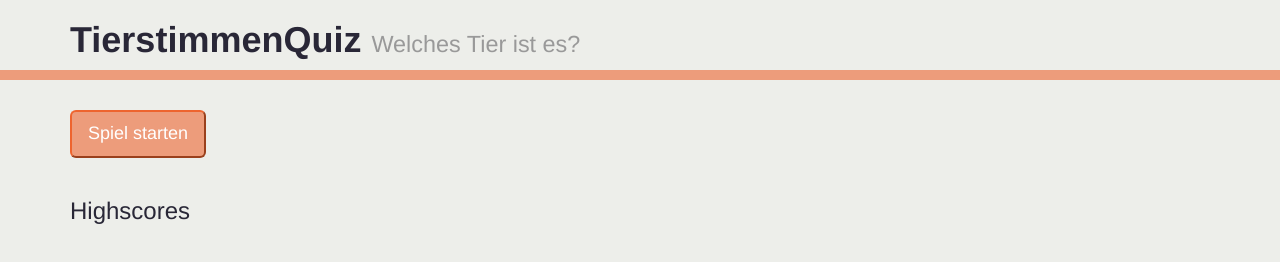
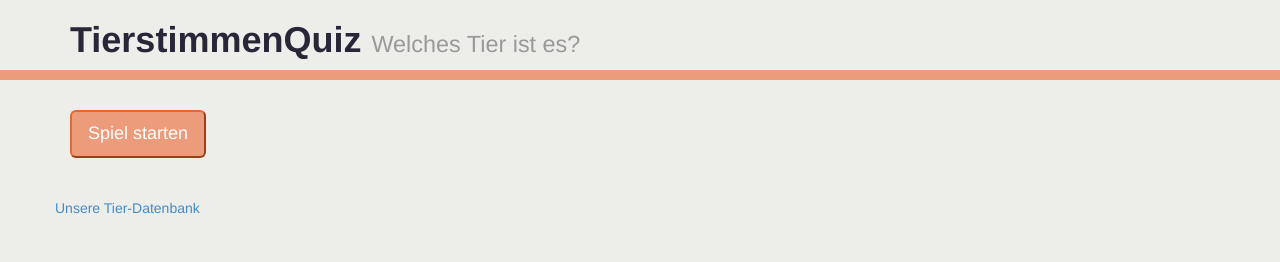
Before and after one commit to jakobw/tierstimmen-quiz, a plain HTML site: page public/index.html in a window 1280 px wide. Drawn offline with Linux system fonts and the light colour scheme; no server answers.

Commit message:
Add link to rdfa file.

```diff
--- a/public/css/styles.css
+++ b/public/css/styles.css
@@ -52,3 +52,7 @@ body {
 #play-again .glyphicon {
   padding: 0 5px;
 }
+
+.row.db {
+  margin-top: 20px;
+}
--- a/public/index.html
+++ b/public/index.html
@@ -25,10 +25,8 @@
       <button id="play-again" class="btn btn-primary hidden"><span class="glyphicon glyphicon-volume-up"></span>Erneut abspielen</button>
     </div>
   </div>
-  <div class="row">
-    <div class="col-md-12">
-      <h3>Highscores</h3>
-    </div>
+  <div class="row db">
+    <a href="/rdfa.html">Unsere Tier-Datenbank</a>
   </div>
 </div>
 
```
